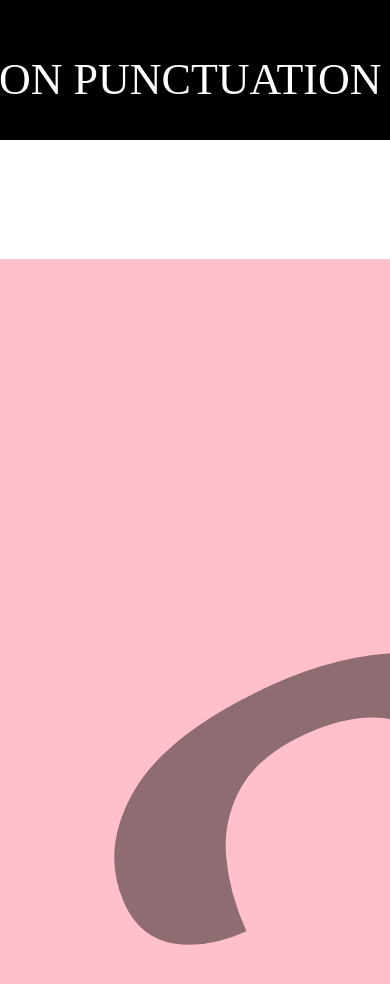
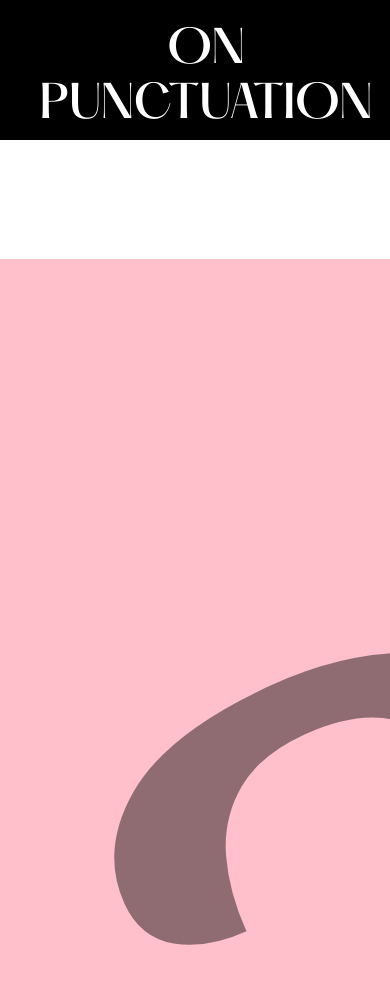
Before and after one commit to kapli712/kapli712.github.io, a plain HTML site: page stories_as_networks_irem/index.html in a window 390 px wide. Shown: the top 984 px of the page. Drawn offline with Linux system fonts and the light colour scheme.

Commit message:
Update style.css

```diff
--- a/stories_as_networks_irem/style.css
+++ b/stories_as_networks_irem/style.css
@@ -776,7 +776,7 @@ height: 101px;
 left: -1px;
 top: 29px;
 
-font-family: Hatton;
+font-family: 'hattonmedium';
 font-style: normal;
 font-weight: 500;
 font-size: 44px;
```
